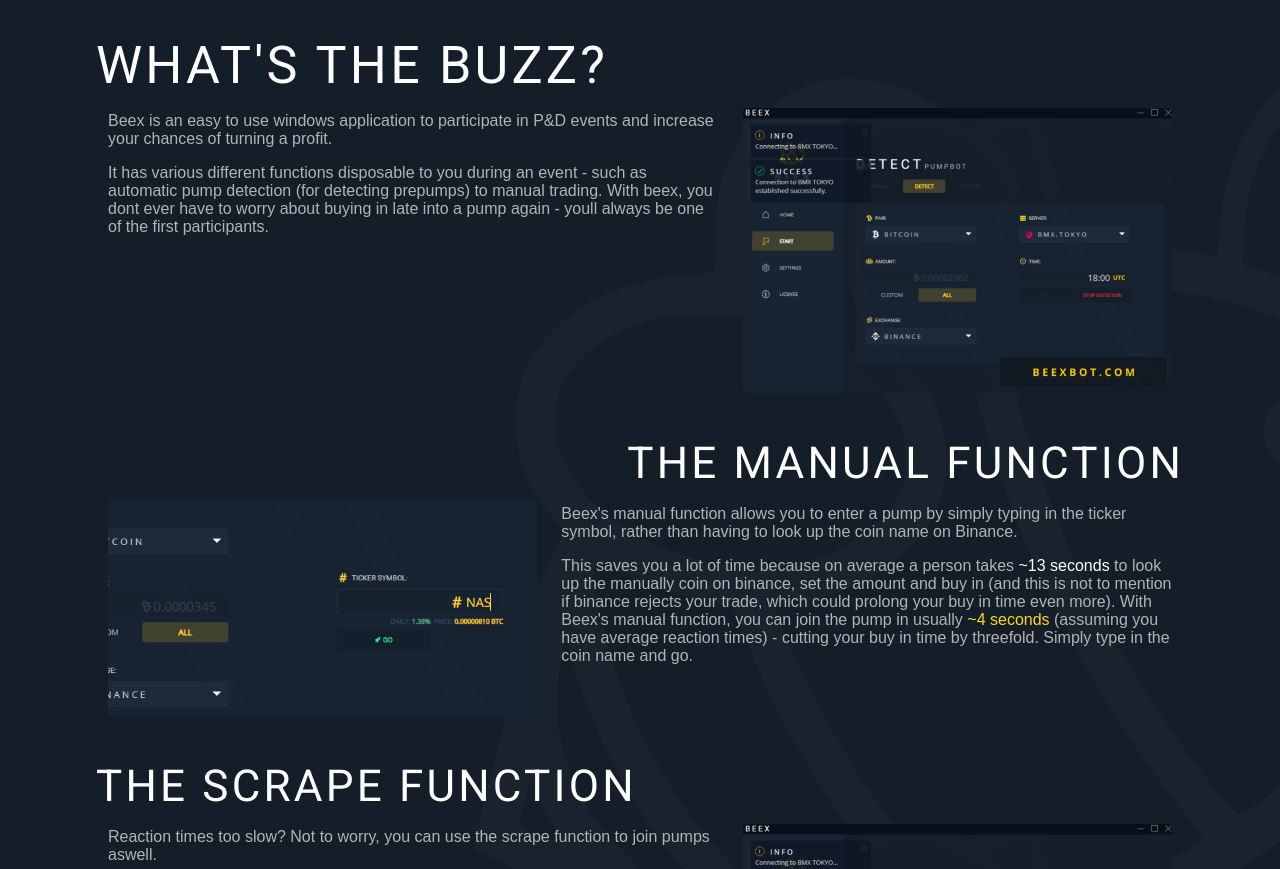
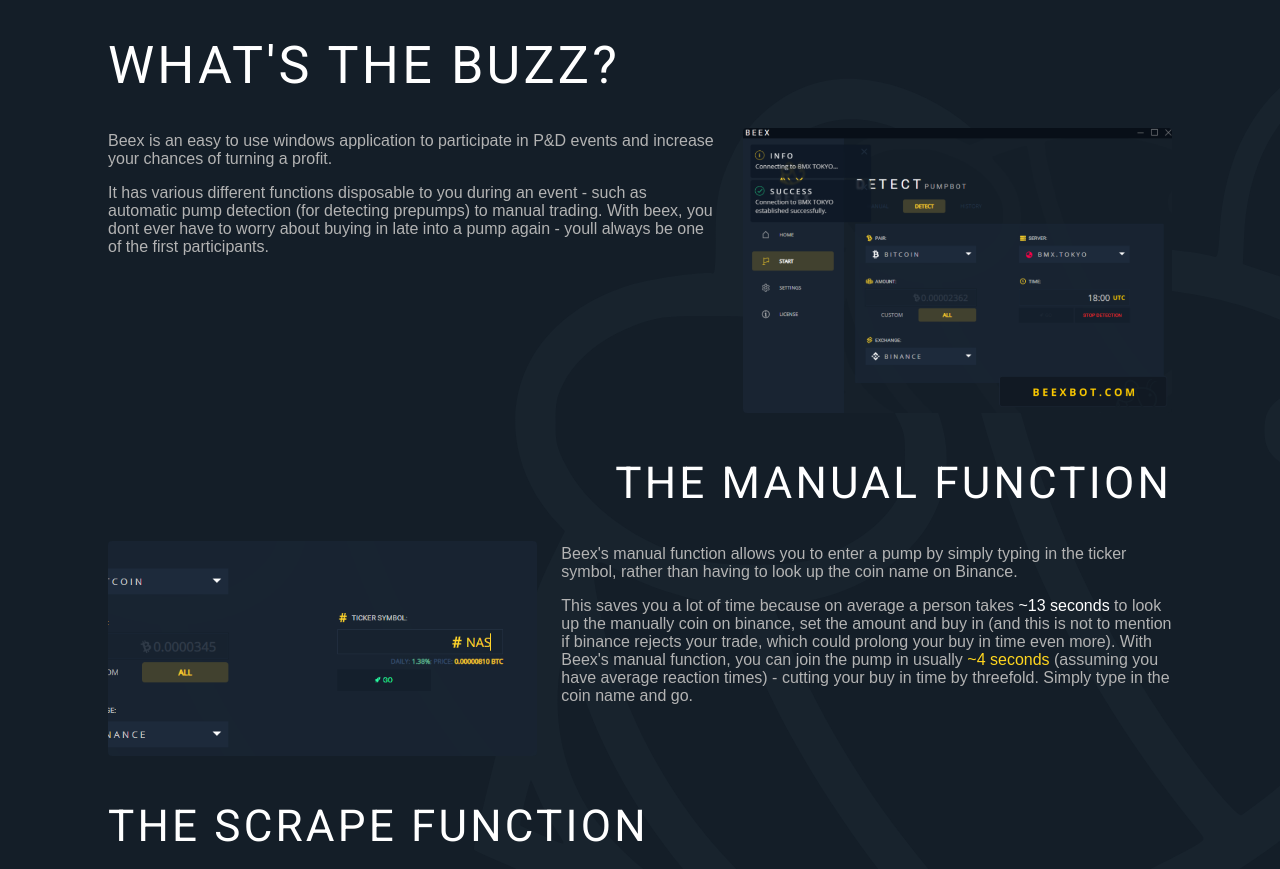
Before and after one commit to Beex-Bot/website, a website: page public/about/index.html in a window 1280 px wide. Shown: the part 90-959 px from the top of the page. Drawn offline with nearby package versions, Linux system fonts and the light colour scheme.

Commit message:
margin update

```diff
--- a/public/about/index.html
+++ b/public/about/index.html
@@ -55,7 +55,11 @@
 
         <div class="container"  style="margin-top: 1.25rem;">
 
-            <div class="title txt-space txt-upper">What's The Buzz?</div>
+            <div class="row">
+                <div class="col s12">
+                    <div class="title txt-space txt-upper">What's The Buzz?</div>
+                </div>
+            </div>
 
             <div class="section" style="margin-bottom: 2rem;">
                 <div class="row">
@@ -69,7 +73,11 @@
                 </div>
             </div>
 
-            <div class="title-small txt-space txt-upper txt-right">The manual Function</div>
+            <div class="row">
+                <div class="col s12">
+                    <div class="title-small txt-space txt-upper txt-right">The manual Function</div>
+                </div>
+            </div>
 
             <div class="section" style="margin-bottom: 2rem;">
                 <div class="row">
@@ -83,7 +91,11 @@
                 </div>
             </div>
 
-            <div class="title-small txt-space txt-upper">The Scrape Function</div>
+            <div class="row">
+                <div class="col s12">
+                    <div class="title-small txt-space txt-upper">The Scrape Function</div>
+                </div>
+            </div>
 
             <div class="section" style="margin-bottom: 2rem;">
                 <div class="row">
@@ -123,7 +135,7 @@
 
         </div>
 
-        <br /><br />
+        <br /><br /><br />
 
     </main><!-- /#pageContainer-->
 
```
